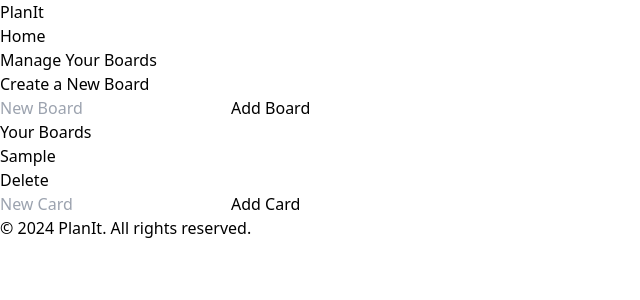
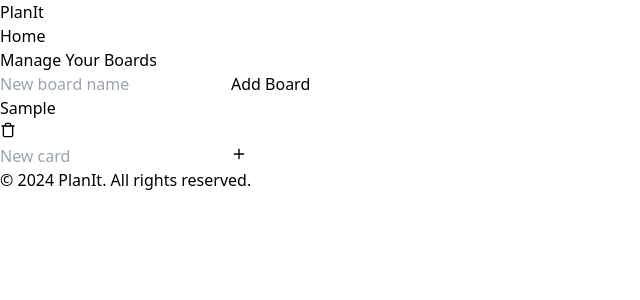
Before and after one commit to heyits-manan/PlanIt, a Next.js app: page /boards in a window 1280 px wide. Both pictures are taken after typing "Sample" into the empty fields and a click on the button "Add Board". Shown: the top 300 px of the page, without its empty margins (0-640 px from the left). Built offline with nearby package versions, Linux system fonts and the light colour scheme.

Commit message:
fix board drag glitch

```diff
--- a/package.json
+++ b/package.json
@@ -11,6 +11,7 @@
   "dependencies": {
     "@hello-pangea/dnd": "^17.0.0",
     "axios": "^1.7.7",
+    "lucide-react": "^0.462.0",
     "next": "15.0.3",
     "react": "^18.2.0",
     "react-dom": "^18.2.0",
--- a/src/app/boards/page.tsx
+++ b/src/app/boards/page.tsx
@@ -1,5 +1,5 @@
-import AddBoard from "@/components/AddBoard";
-import BoardList from "@/components/BoardList";
+"use client";
+import BoardList from "@/components/Board";
 import React from "react";
 
 export default function Board() {
@@ -9,20 +9,7 @@ export default function Board() {
         <h2 className="text-3xl font-bold text-center text-blue-600 mb-6">
           Manage Your Boards
         </h2>
-
-        <div className="bg-white shadow-lg rounded-lg p-6 mb-8">
-          <h3 className="text-xl font-semibold text-gray-700 mb-4">
-            Create a New Board
-          </h3>
-          <AddBoard />
-        </div>
-
-        <section>
-          <h3 className="text-xl font-semibold text-gray-700 mb-4">
-            Your Boards
-          </h3>
-          <BoardList />
-        </section>
+        <BoardList />
       </main>
     </div>
   );
--- a/src/components/AddBoard.tsx
+++ /dev/null
@@ -1,33 +0,0 @@
-"use client";
-import React, { useState } from "react";
-import { useBoardStore } from "../store/useBoardStore";
-
-const AddBoard: React.FC = () => {
-  const [boardName, setBoardName] = useState("");
-  const addBoard = useBoardStore((state) => state.addBoard);
-
-  const handleSubmit = (e: React.FormEvent) => {
-    e.preventDefault();
-    if (boardName) {
-      addBoard(boardName);
-      setBoardName("");
-    }
-  };
-
-  return (
-    <form onSubmit={handleSubmit} className="flex gap-2 mt-4">
-      <input
-        type="text"
-        value={boardName}
-        onChange={(e) => setBoardName(e.target.value)}
-        placeholder="New Board"
-        className="p-2 border border-gray-300 text-black rounded-md"
-      />
-      <button type="submit" className="bg-blue-500 text-white p-2 rounded-md">
-        Add Board
-      </button>
-    </form>
-  );
-};
-
-export default AddBoard;
--- a/src/components/AddCard.tsx
+++ /dev/null
@@ -1,40 +0,0 @@
-"use client";
-import React, { useState } from "react";
-import { useBoardStore } from "../store/useBoardStore";
-
-interface AddCardProps {
-  boardId: string;
-}
-
-const AddCard: React.FC<AddCardProps> = ({ boardId }) => {
-  const [title, setTitle] = useState("");
-  const addCard = useBoardStore((state) => state.addCard);
-
-  const handleSubmit = (e: React.FormEvent) => {
-    e.preventDefault();
-    if (title) {
-      addCard(boardId, title);
-      setTitle("");
-    }
-  };
-
-  return (
-    <form onSubmit={handleSubmit} className="flex gap-2 mt-2">
-      <input
-        type="text"
-        value={title}
-        onChange={(e) => setTitle(e.target.value)}
-        placeholder="New Card"
-        className="p-2 h-[50px] w-[200px] border border-gray-300 text-black rounded-md"
-      />
-      <button
-        type="submit"
-        className="bg-green-500 text-white p-3 h-[50px] rounded-md"
-      >
-        Add Card
-      </button>
-    </form>
-  );
-};
-
-export default AddCard;
--- a/src/components/Board.tsx
+++ b/src/components/Board.tsx
@@ -1,72 +1,170 @@
-"use client";
-import React from "react";
-import { Draggable, Droppable } from "@hello-pangea/dnd";
-import { useBoardStore } from "../store/useBoardStore";
-import AddCard from "./AddCard";
-import Card from "./Card";
+import React, { useState } from "react";
+import { DragDropContext, Droppable, Draggable } from "@hello-pangea/dnd";
+import { PlusIcon, TrashIcon, XIcon } from "lucide-react";
+import { useBoardStore } from "@/store/useBoardStore";
 
-interface BoardProps {
-  id: string;
-  name: string;
-  index: number;
+const BoardList = () => {
+  const {
+    boards,
+    addBoard,
+    deleteBoard,
+    addCard,
+    deleteCard,
+    reorderBoards,
+    moveCard,
+  } = useBoardStore();
+
+  const [newBoardName, setNewBoardName] = useState("");
+  const [newCardTexts, setNewCardTexts] = useState({});
+
+  const onDragEnd = (result) => {
+    const { source, destination, type } = result;
+
+    if (type === "COLUMN") {
+      if (!destination) return;
+      reorderBoards(source.index, destination.index);
+      return;
     }
 
-const Board: React.FC<BoardProps> = ({ id, name, index }) => {
-  const deleteCard = useBoardStore((state) => state.deleteCard);
-  const boards = useBoardStore((state) => state.boards);
-  const board = boards.find((b) => b.id === id);
-  const deleteBoard = useBoardStore((state) => state.deleteBoard);
+    if (!destination) return;
 
-  const confirmDelete = (id: string) => {
-    if (window.confirm("Are you sure you want to delete this board?")) {
-      deleteBoard(id);
-    }
+    if (
+      source.droppableId === destination.droppableId &&
+      source.index === destination.index
+    )
+      return;
+
+    moveCard(
+      source.droppableId,
+      destination.droppableId,
+      source.index,
+      destination.index
+    );
+  };
+
+  const handleAddBoard = () => {
+    if (!newBoardName.trim()) return;
+    addBoard(newBoardName);
+    setNewBoardName("");
+  };
+
+  const handleAddCard = (boardId) => {
+    const cardText = newCardTexts[boardId] || "";
+    if (!cardText.trim()) return;
+
+    addCard(boardId, cardText);
+    setNewCardTexts((prev) => ({
+      ...prev,
+      [boardId]: "",
+    }));
   };
 
   return (
-    <Draggable draggableId={id} index={index}>
+    <div className="p-4">
+      <div className="flex mb-4">
+        <input
+          type="text"
+          value={newBoardName}
+          onChange={(e) => setNewBoardName(e.target.value)}
+          placeholder="New board name"
+          className="border p-2 mr-2 flex-grow"
+          onKeyDown={(e) => e.key === "Enter" && handleAddBoard()}
+        />
+        <button
+          onClick={handleAddBoard}
+          className="bg-blue-500 text-white p-2 rounded"
+        >
+          Add Board
+        </button>
+      </div>
+
+      <DragDropContext onDragEnd={onDragEnd}>
+        <Droppable droppableId="board" type="COLUMN" direction="horizontal">
+          {(provided) => (
+            <div
+              ref={provided.innerRef}
+              {...provided.droppableProps}
+              className="flex space-x-4 overflow-x-auto"
+            >
+              {boards.map((board, index) => (
+                <Draggable key={board.id} draggableId={board.id} index={index}>
                   {(provided) => (
                     <div
                       ref={provided.innerRef}
                       {...provided.draggableProps}
-          className="p-4 bg-white rounded-lg shadow-lg m-2  min-w-[350px] flex flex-col justify-between border border-gray-300"
+                      className="w-64 bg-gray-100 rounded-lg p-4 relative"
                     >
-          <div className="flex justify-between items-center  mb-4">
-            <h3
+                      <div
                         {...provided.dragHandleProps}
-              className="text-lg font-bold text-blue-600 truncate"
-              title={name}
+                        className="flex justify-between items-center mb-4"
                       >
-              {name}
-            </h3>
+                        <div className="text-lg font-bold">{board.name}</div>
                         <button
-              className="text-red-500 hover:text-red-700"
-              onClick={() => confirmDelete(board!.id)}
+                          onClick={() => deleteBoard(board.id)}
+                          className="text-red-500 hover:bg-red-100 p-1 rounded"
                         >
-              Delete
+                          <TrashIcon size={16} />
                         </button>
                       </div>
 
-          <Droppable droppableId={id} type="CARD">
+                      {/* New Card Input */}
+                      <div className="flex mb-4">
+                        <input
+                          type="text"
+                          value={newCardTexts[board.id] || ""}
+                          onChange={(e) =>
+                            setNewCardTexts((prev) => ({
+                              ...prev,
+                              [board.id]: e.target.value,
+                            }))
+                          }
+                          placeholder="New card"
+                          className="border p-2 mr-2 flex-grow"
+                          onKeyDown={(e) =>
+                            e.key === "Enter" && handleAddCard(board.id)
+                          }
+                        />
+                        <button
+                          onClick={() => handleAddCard(board.id)}
+                          className="bg-green-500 text-white p-2 rounded"
+                        >
+                          <PlusIcon size={16} />
+                        </button>
+                      </div>
+
+                      <Droppable droppableId={board.id}>
                         {(provided) => (
                           <div
                             ref={provided.innerRef}
                             {...provided.droppableProps}
-                className="flex flex-col gap-2 bg-gray-100 rounded-lg p-2 overflow-y-auto max-h-[300px] "
+                            className="min-h-[300px]"
                           >
-                {board?.cards.map((card, index) => (
-                  <Draggable key={card.id} draggableId={card.id} index={index}>
+                            {board.cards.map((card, index) => (
+                              <Draggable
+                                key={card.id}
+                                draggableId={card.id}
+                                index={index}
+                              >
                                 {(provided) => (
                                   <div
                                     ref={provided.innerRef}
                                     {...provided.draggableProps}
+                                    className="bg-white p-4 mb-2 rounded shadow flex justify-between items-center group"
+                                  >
+                                    <div
                                       {...provided.dragHandleProps}
+                                      className="flex-grow"
                                     >
-                        <Card
-                          id={card.id}
-                          title={card.title}
-                          onDelete={(cardId) => deleteCard(id, cardId)}
-                        />
+                                      {card.title}
+                                    </div>
+                                    <button
+                                      onClick={() =>
+                                        deleteCard(board.id, card.id)
+                                      }
+                                      className="text-red-500 hover:bg-red-100 p-1 rounded opacity-0 group-hover:opacity-100 transition-opacity"
+                                    >
+                                      <XIcon size={16} />
+                                    </button>
                                   </div>
                                 )}
                               </Draggable>
@@ -75,14 +173,17 @@ const Board: React.FC<BoardProps> = ({ id, name, index }) => {
                           </div>
                         )}
                       </Droppable>
-
-          <div className="mt-4">
-            <AddCard boardId={id} />
-          </div>
                     </div>
                   )}
                 </Draggable>
+              ))}
+              {provided.placeholder}
+            </div>
+          )}
+        </Droppable>
+      </DragDropContext>
+    </div>
   );
 };
 
-export default Board;
+export default BoardList;
--- a/src/components/BoardList.tsx
+++ /dev/null
@@ -1,75 +0,0 @@
-"use client";
-import React from "react";
-import {
-  DragDropContext,
-  Droppable,
-  Draggable,
-  DropResult,
-} from "@hello-pangea/dnd";
-import { useBoardStore } from "../store/useBoardStore";
-import Board from "./Board";
-
-const BoardList: React.FC = () => {
-  const boards = useBoardStore((state) => state.boards);
-  const reorderBoards = useBoardStore((state) => state.reorderBoards);
-  const moveCard = useBoardStore((state) => state.moveCard);
-
-  const onDragEnd = (result: DropResult) => {
-    const { source, destination, type } = result;
-
-    // Dropped outside of any droppable
-    if (!destination) return;
-
-    // No movement
-    if (
-      source.droppableId === destination.droppableId &&
-      source.index === destination.index
-    ) {
-      return;
-    }
-
-    if (type === "BOARD") {
-      reorderBoards(source.index, destination.index);
-    }
-
-    if (type === "CARD") {
-      moveCard(
-        source.droppableId,
-        destination.droppableId,
-        source.index,
-        destination.index
-      );
-    }
-  };
-
-  return (
-    <DragDropContext onDragEnd={onDragEnd}>
-      <Droppable droppableId="boardList" direction="horizontal" type="BOARD">
-        {(provided) => (
-          <div
-            ref={provided.innerRef}
-            {...provided.droppableProps}
-            className="flex gap-4 p-4 overflow-x-auto"
-          >
-            {boards.map((board, index) => (
-              <Draggable key={board.id} draggableId={board.id} index={index}>
-                {(provided) => (
-                  <div
-                    ref={provided.innerRef}
-                    {...provided.draggableProps}
-                    {...provided.dragHandleProps}
-                  >
-                    <Board id={board.id} name={board.name} index={index} />
-                  </div>
-                )}
-              </Draggable>
-            ))}
-            {provided.placeholder}
-          </div>
-        )}
-      </Droppable>
-    </DragDropContext>
-  );
-};
-
-export default BoardList;
--- a/src/components/Card.tsx
+++ /dev/null
@@ -1,24 +0,0 @@
-"use client";
-import React from "react";
-
-interface CardProps {
-  id: string;
-  title: string;
-  onDelete: (cardId: string) => void;
-}
-
-const Card: React.FC<CardProps> = ({ id, title, onDelete }) => {
-  return (
-    <div className="p-3 bg-white text-gray-800 rounded-md shadow-sm border border-gray-200 flex justify-between items-center hover:shadow-md transition-shadow">
-      <p className="truncate">{title}</p>
-      <button
-        onClick={() => onDelete(id)}
-        className="text-red-500 hover:text-red-700"
-      >
-        Delete
-      </button>
-    </div>
-  );
-};
-
-export default Card;
```
Also changed, not shown: src/components/Footer.tsx (added, +9 -0 lines), 1 other file (tests, documents, lock files or other folders). Lines whose indentation alone changed are shown as unchanged.
